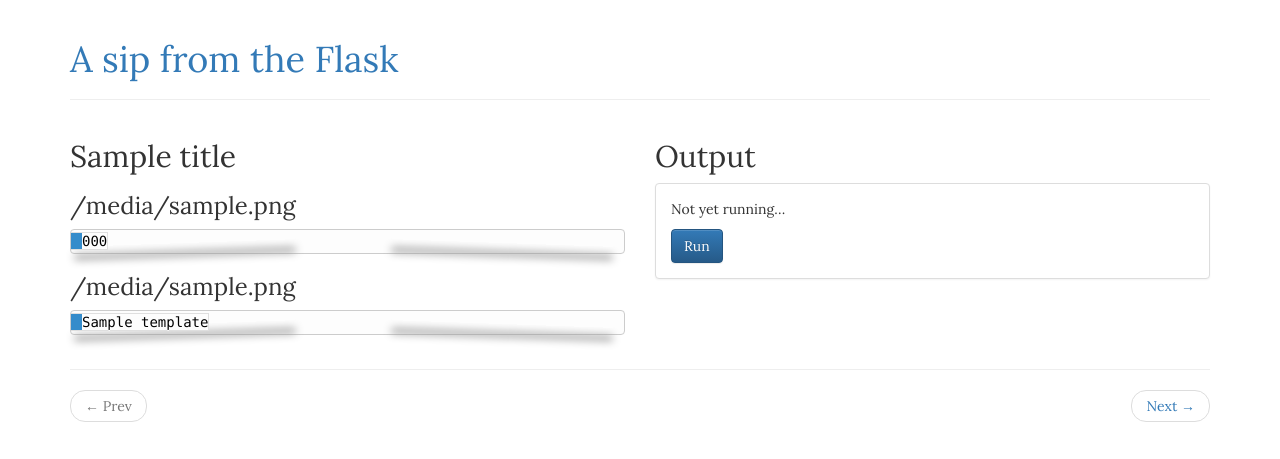
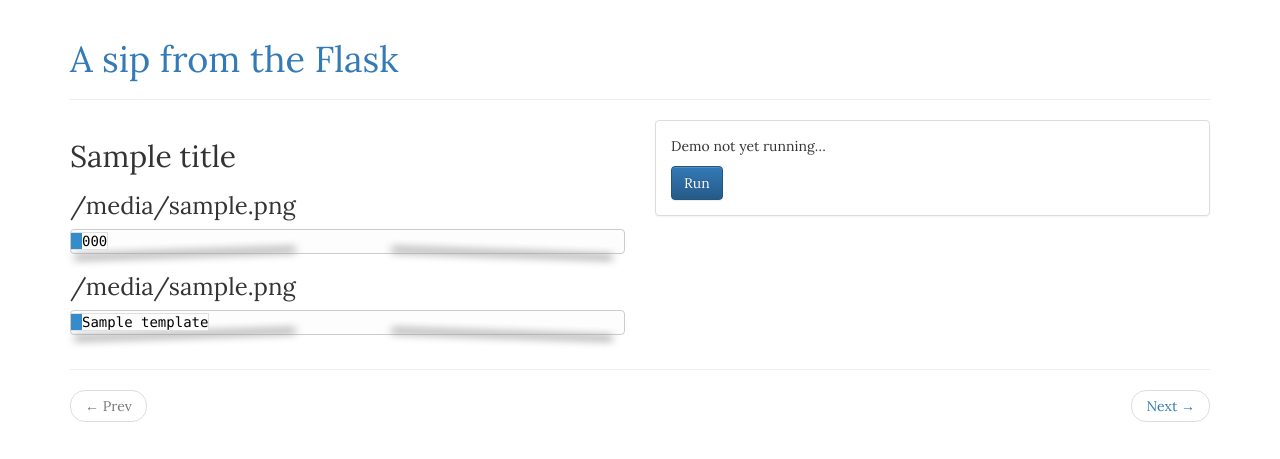
Before and after one commit to marksteve/asftf, a Flask app: template templates/slide.html in a window 1280 px wide. Shown: the top 459 px of the page. Run offline with Flask 2, Linux system fonts and the light colour scheme; the template is opened without the code that fills it: most values are stand-ins (such as "Sample title", 1, 10 or a date in 2020); some libraries are stand-ins or nearby versions.

Commit message:
Minor copy change

```diff
--- a/templates/slide.html
+++ b/templates/slide.html
@@ -27,7 +27,6 @@
       {% endif %}
     </div>
     <div class="col-md-6">
-      <h2>Output</h2>
       {% if container %}
       <div class="list-group">
         <div class="list-group-item">
@@ -51,7 +50,7 @@
       {% else %}
       <div class="panel panel-default">
         <div class="panel-body">
-          <p>Not yet running&hellip;</p>
+          <p>Demo not yet running&hellip;</p>
           <form action="" method="post">
             <button type="submit" class="btn btn-primary">Run</button>
           </form>
```
